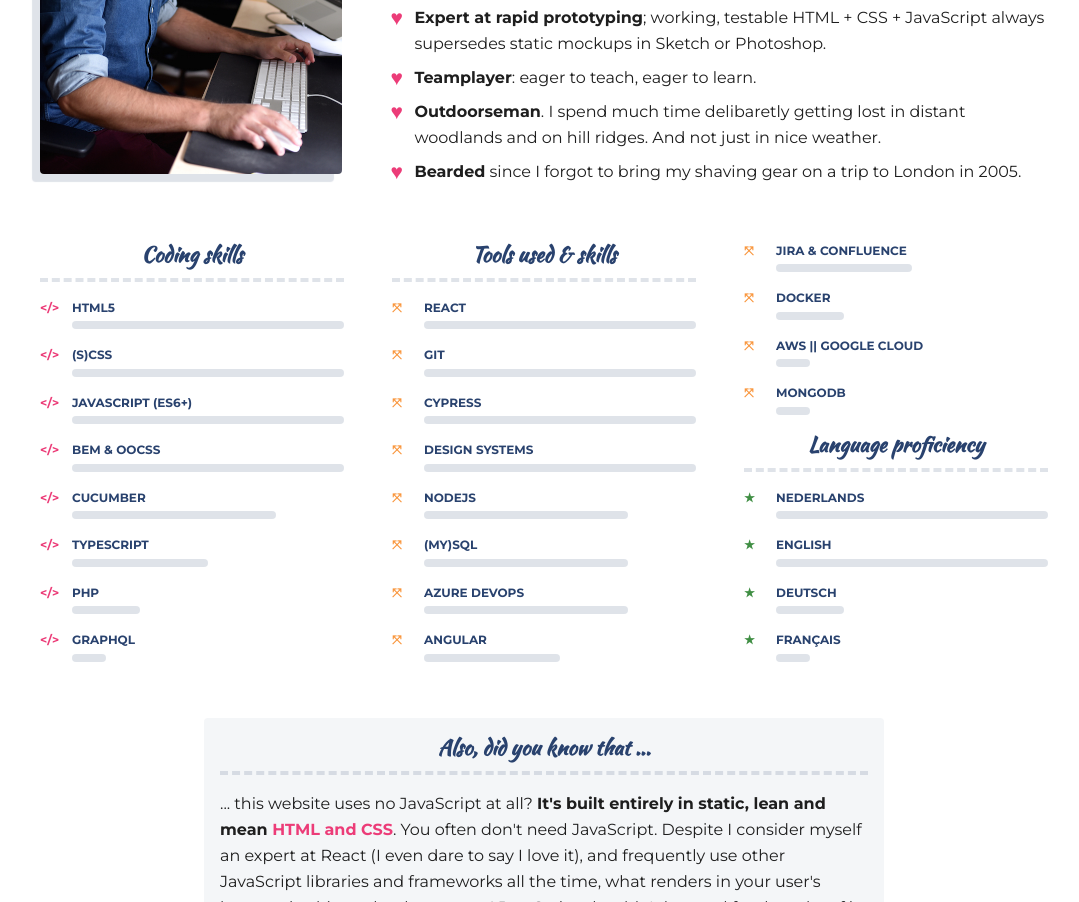
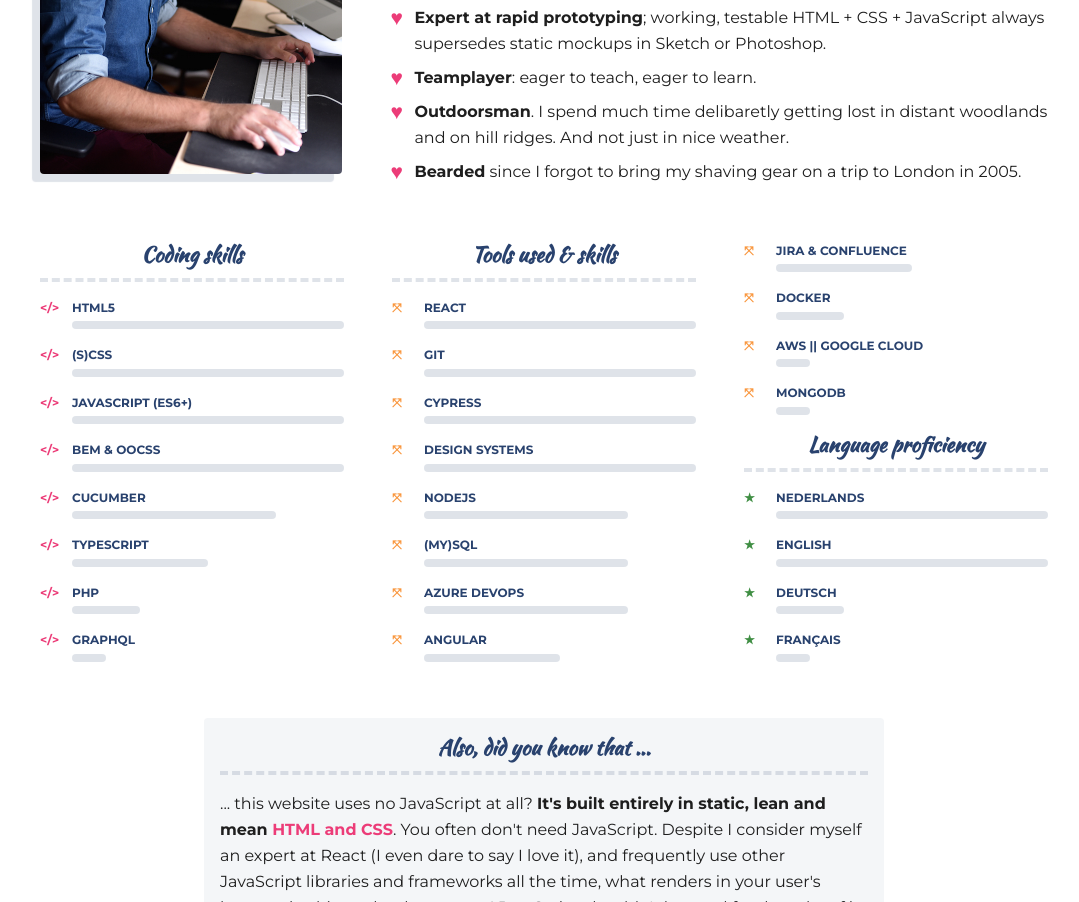
Before and after one commit to elcriz/christiaanhemerik.com, a website: page src/index.html in a window 1280 px wide. Shown: the part 3812-4714 px from the top of the page, without its empty margins (96-1175 px from the left). Drawn offline with nearby package versions, Linux system fonts and the light colour scheme; files that its build step writes are made by us from their sources; files whose address does not match are found by name.

Commit message:
Typo fix

```diff
--- a/src/index.html
+++ b/src/index.html
@@ -227,7 +227,7 @@
                                 <li><strong>I consider websites first and foremost just means to an end</strong>. They're tools, helping people achieve their goals in a pleasant manner, not works of art (although they can be both - which is what I aim for).</li>
                                 <li><strong>Expert at rapid prototyping</strong>; working, testable HTML + CSS + JavaScript always supersedes static mockups in Sketch or Photoshop.</li>
                                 <li><strong>Teamplayer</strong>: eager to teach, eager to learn.</li>
-                                <li><strong>Outdoorseman</strong>. I spend much time delibaretly getting lost in distant woodlands and on hill ridges. And not just in nice weather.</li>
+                                <li><strong>Outdoorsman</strong>. I spend much time delibaretly getting lost in distant woodlands and on hill ridges. And not just in nice weather.</li>
                                 <li><strong>Bearded</strong> since I forgot to bring my shaving gear on a trip to London in 2005.</li>
                             </ul>
                         </div>
```
